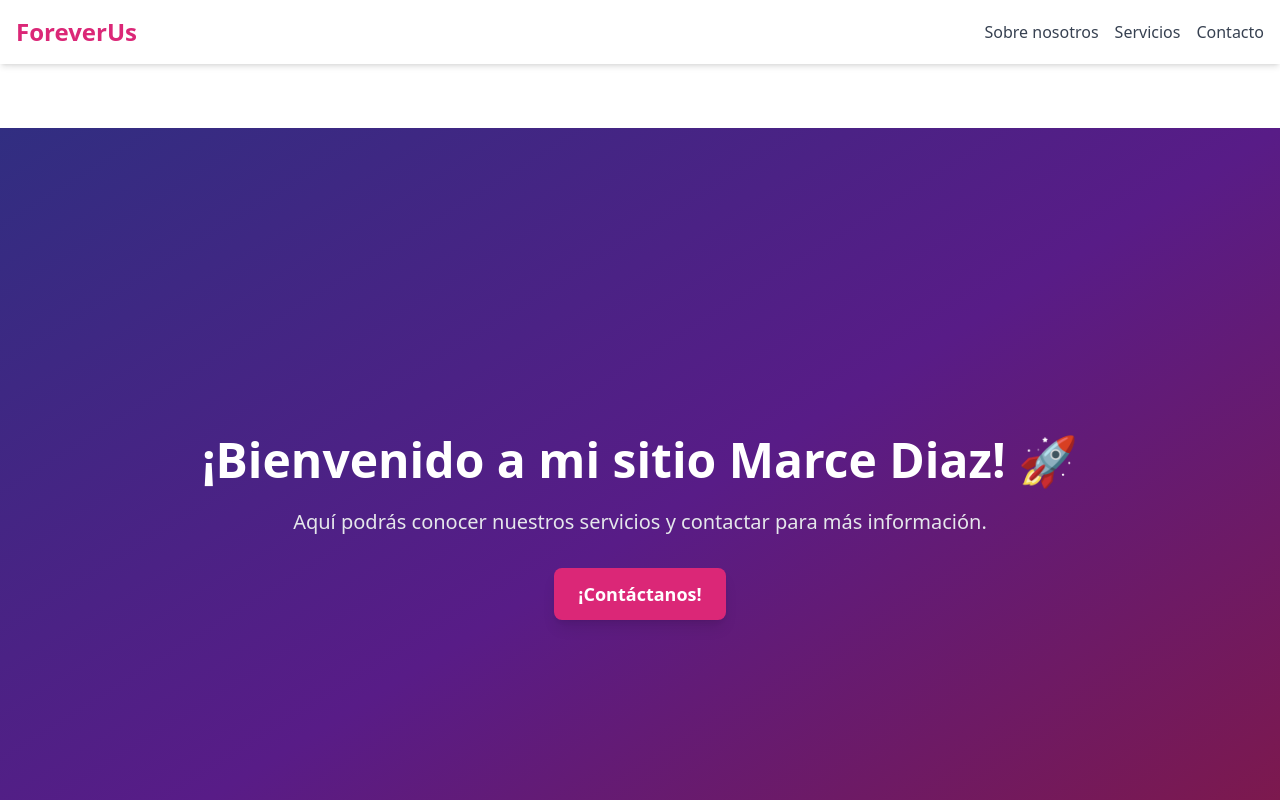
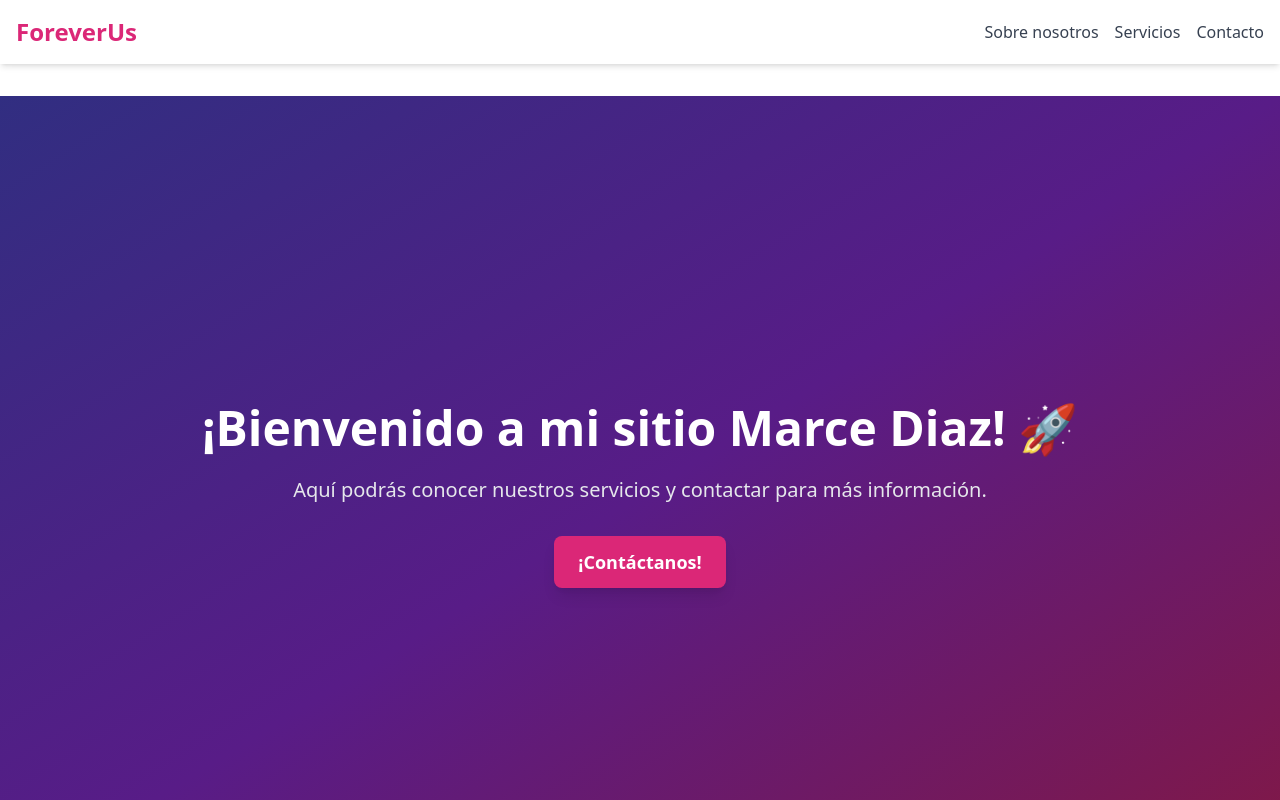
Before and after one commit to keykun456/ForeverUs, a Next.js app: page /home in a window 1280 px wide. Shown: the top 800 px of the page. Built offline with nearby package versions, Linux system fonts and the light colour scheme.

Commit message:
mejora: navbar mejora 9

```diff
--- a/pages/home.tsx
+++ b/pages/home.tsx
@@ -114,7 +114,7 @@ export default function Home() {
 	</nav>
 
 {/* Offset para que el navbar fijo no tape contenido */}
-<div className="pt-16"></div>
+<div className="pt-8"></div>
 
 
       {/* Offset exacto para que el navbar fijo no tape contenido */}
```
